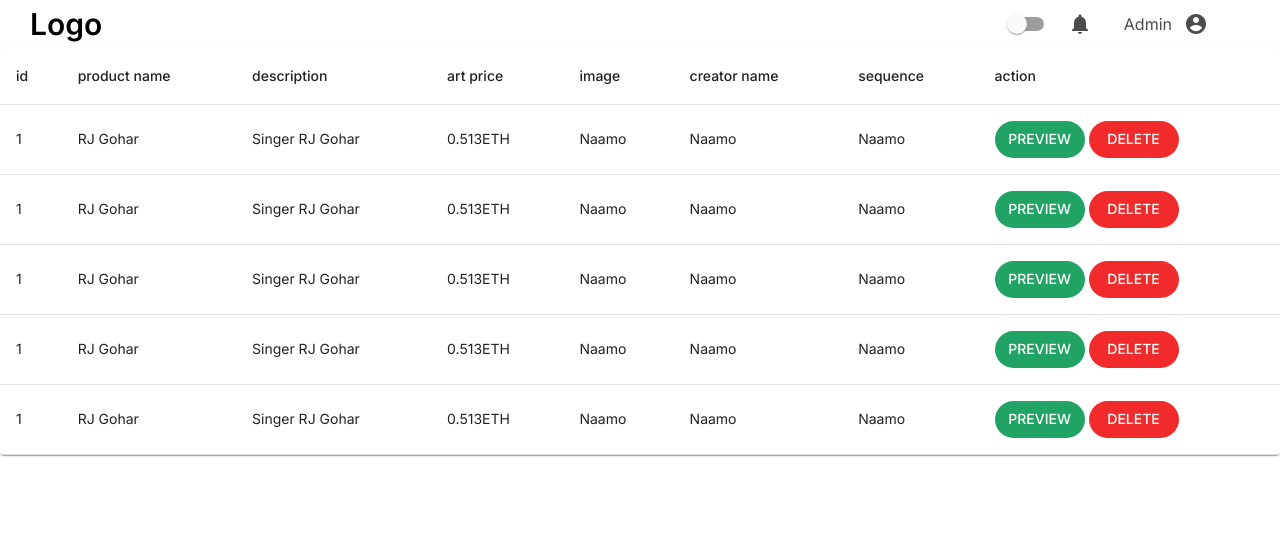
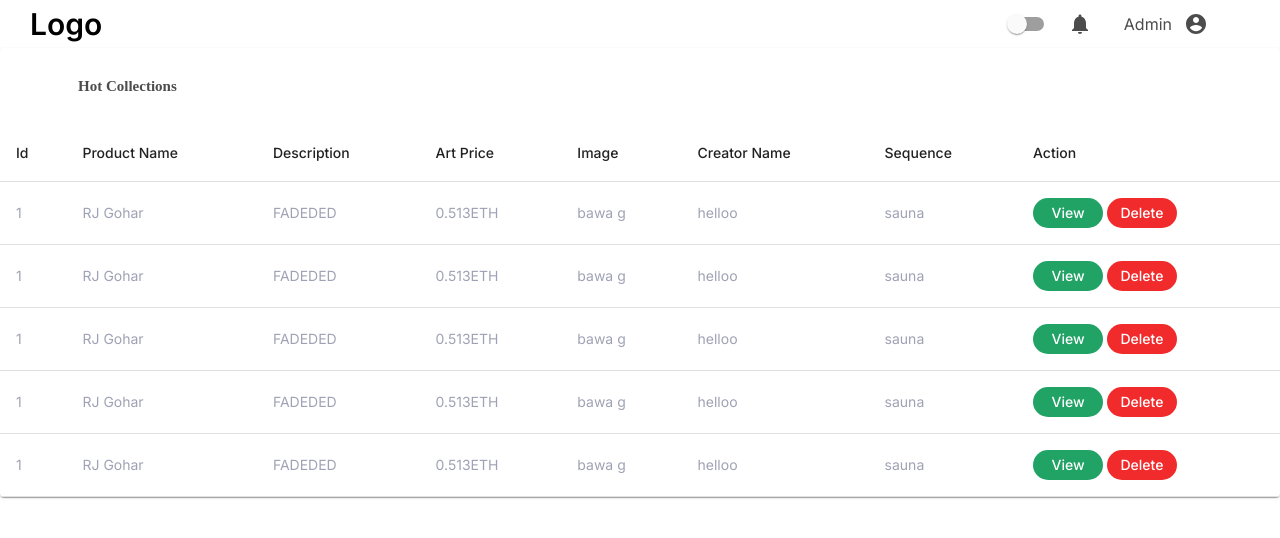
Before and after one commit to noumankhandatu/dashboard, a React (Create React App) app: page /rca in a window 1280 px wide. Shown: the top 538 px of the page. Built offline with nearby package versions, Linux system fonts and the light colour scheme; a web font is replaced by a local one.

Commit message:
hot collection

```diff
--- a/src/components/buttons/index.jsx
+++ b/src/components/buttons/index.jsx
@@ -12,13 +12,14 @@ export default withStyles((theme) => ({
     border: "none",
     fontWeight: 500,
     fontsize: 11,
+    textTransform: "capitalize",
   },
 
   outline: {
     color: theme.palette.color.alpha,
     background: theme.palette.backgroundColor.iconbg1,
-    width: "90px",
-    height: "37px",
+    width: "70px",
+    height: "30px",
     borderRadius: "50px",
     "&:hover": {
       backgroundColor: alpha(theme.palette.backgroundColor.iconbg1, 0.9),
@@ -29,8 +30,8 @@ export default withStyles((theme) => ({
     borderRadius: "50px",
     color: theme.palette.color.alpha,
     background: theme.palette.backgroundColor.iconbg2,
-    width: "90px",
-    height: "37px",
+    width: "70px",
+    height: "30px",
     "&:hover": {
       backgroundColor: alpha(theme.palette.backgroundColor.iconbg2, 0.9),
     },
@@ -39,7 +40,7 @@ export default withStyles((theme) => ({
     borderRadius: "50px",
     color: theme.palette.color.main,
     backgroundColor: theme.palette.backgroundColor.main,
-    height: "37px",
+    height: "35px",
     "&:hover": {
       backgroundColor: alpha(theme.palette.backgroundColor.iconbg2, 0.9),
     },
--- a/src/components/hotCollectionSection/index.jsx
+++ b/src/components/hotCollectionSection/index.jsx
@@ -1,4 +1,5 @@
 import { TableCell, TableRow } from "@material-ui/core";
+import { makeStyles } from "@material-ui/styles";
 import Button from "../buttons";
 import BasicTable from "../table";
 const columns = [
@@ -15,28 +16,42 @@ const columns = [
 const clients = [
   "1",
   "RJ Gohar",
-  "Singer RJ Gohar",
+  "  FADEDED",
   "0.513ETH",
-  "Naamo",
-  "Naamo",
-  "Naamo",
+  "bawa g",
+  " helloo",
+  "sauna",
 ];
 const rows = [clients, clients, clients, clients, clients];
 
 const HotCollection = () => {
+  const classes = useStyles();
   const head = columns.map((col) => <TableCell>{col}</TableCell>);
+
   const body = rows.map((row) => (
     <TableRow>
       {row.map((col) => (
-        <TableCell>{col}</TableCell>
+        <TableCell className={classes.textcell}>{col}</TableCell>
       ))}
 
       <TableCell>
-        <Button variant="outline">Preview </Button>{" "}
+        <Button className={classes.btnview} variant="outline">
+          view{" "}
+        </Button>{" "}
         <Button variant="contain">delete</Button>
       </TableCell>
     </TableRow>
   ));
-  return <BasicTable head={head} body={body} />;
+  return <BasicTable tableName="Hot Collections" head={head} body={body} />;
 };
 export default HotCollection;
+const useStyles = makeStyles((theme) => ({
+  textcell: {
+    color: theme.palette.color.secondary,
+  },
+  btnview: {
+    [theme.breakpoints.down("sm")]: {
+      marginBottom: 10,
+    },
+  },
+}));
--- a/src/components/table/index.jsx
+++ b/src/components/table/index.jsx
@@ -7,24 +7,53 @@ import {
   TableHead,
   TableRow,
   Paper,
+  Box,
 } from "@material-ui/core";
 
-const useStyles = makeStyles({
-  table: {
-    minWidth: 650,
-  },
-});
-export default function BasicTable({ head = null, body = null }) {
+export default function BasicTable({
+  tableName = null,
+  head = null,
+  body = null,
+}) {
   const classes = useStyles();
 
   return (
     <TableContainer component={Paper}>
+      <Box className={classes.tableHeading}>{tableName}</Box>
       <Table className={classes.table} aria-label="simple table">
-        <TableHead>
-          <TableRow>{head}</TableRow>
+        <TableHead className="tablehead">
+          <TableRow className={classes.textrow}>{head}</TableRow>
         </TableHead>
-        <TableBody>{body}</TableBody>
+        <TableBody className={classes.textcol}>{body}</TableBody>
       </Table>
     </TableContainer>
   );
 }
+const useStyles = makeStyles((theme) => ({
+  table: {
+    width: "100%",
+    [theme.breakpoints.down("md")]: {
+      scrollDirection: "horizontal",
+      // scrollDehavior: "smooth",
+    },
+    "& .tablehead": {
+      color: theme.palette.color.primary,
+    },
+  },
+  textrow: {
+    frontWidth: 500,
+    fonrSize: 15,
+    textTransform: "capitalize",
+    color: theme.palette.color.primary,
+  },
+  textcol: {
+    frontWidth: 400,
+    color: theme.palette.color.secondary,
+  },
+  tableHeading: {
+    padding: "30px  0px 30px 78px",
+    color: theme.palette.color.primary,
+    fontSize: 15,
+    fontWeight: 600,
+  },
+}));
```
